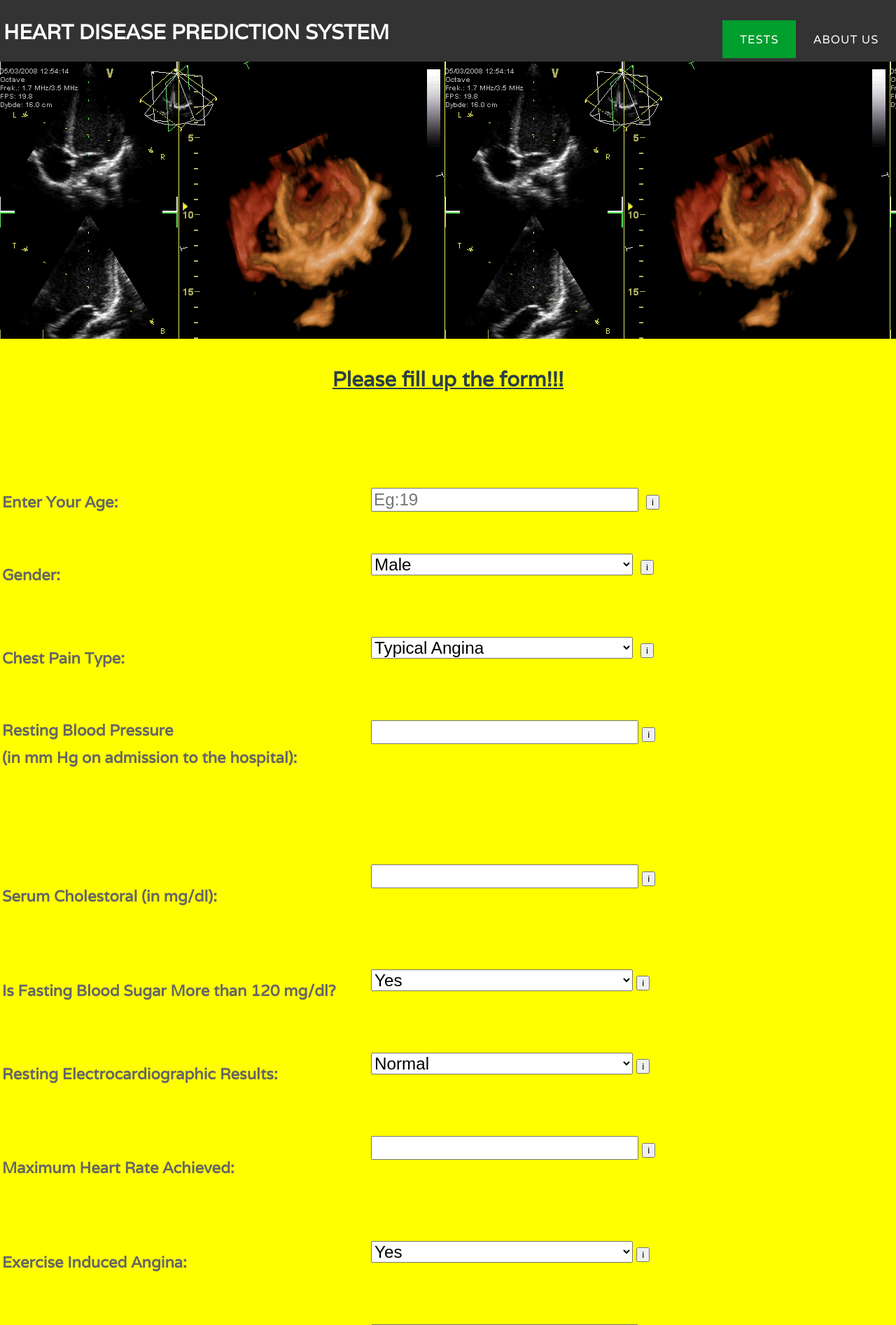
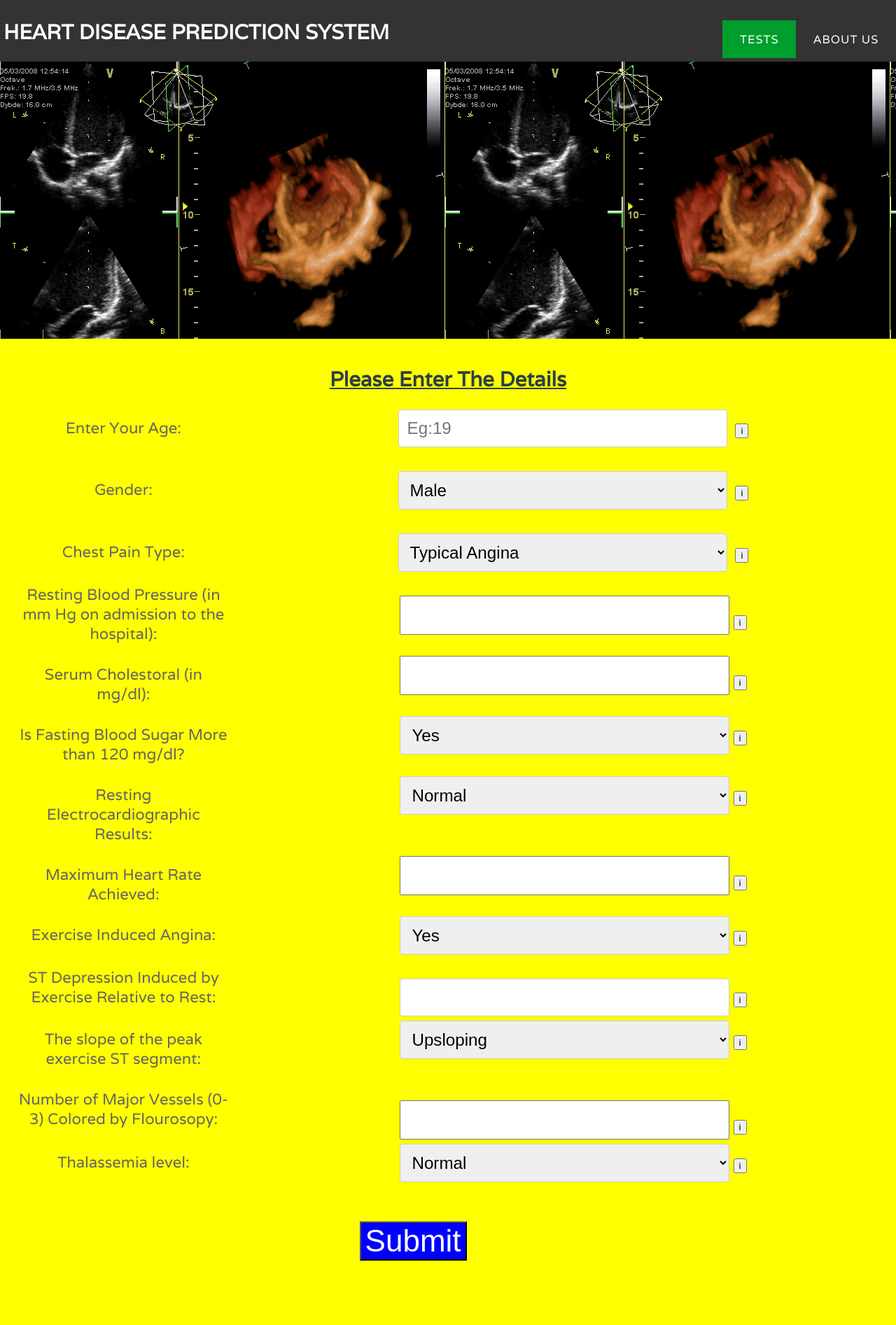
Before and after one commit to somerongit/HEART-DISEASE-PREDICTION-SYSTEM, a Flask app: page /test in a window 1280 px wide. Shown: the top 1893 px of the page at 70% size. Run offline with Flask 2, Linux system fonts and the light colour scheme; parts of the project's set-up code (start-up, migrations or seed data) failed here and were passed over.

Commit message:
Someron : UI update...

```diff
--- a/templates/SAT.html
+++ b/templates/SAT.html
@@ -80,6 +80,71 @@
 				opacity: 1;
 			}
 		}
+
+		* {
+			box-sizing: border-box;
+		}
+
+		input[type=text],
+		select,
+		textarea {
+			width: 100%;
+			padding: 12px;
+			border: 1px solid #ccc;
+			border-radius: 4px;
+			resize: vertical;
+		}
+
+		label {
+			padding: 12px 12px 12px 0;
+			display: inline-block;
+		}
+
+		input[type=submit] {
+			background-color: #4CAF50;
+			color: white;
+			padding: 12px 20px;
+			border: none;
+			border-radius: 4px;
+			cursor: pointer;
+			float: right;
+		}
+
+		input[type=submit]:hover {
+			background-color: #45a049;
+		}
+
+
+
+		.col-25 {
+			float: left;
+			width: 25%;
+			margin-top: 6px;
+		}
+
+		.col-75 {
+			float: left;
+			width: 75%;
+			margin-top: 6px;
+		}
+
+		/* Clear floats after the columns */
+		.row:after {
+			content: "";
+			display: table;
+			clear: both;
+		}
+
+		/* Responsive layout - when the screen is less than 600px wide, make the two columns stack on top of each other instead of next to each other */
+		@media screen and (max-width: 600px) {
+
+			.col-25,
+			.col-75,
+			input[type=submit] {
+				width: 100%;
+				margin-top: 0;
+			}
+		}
 	</style>
 
 
@@ -87,11 +152,11 @@
 
 <body style=" background-color: #FFFF00">
 
-	<!--
+
 	<audio loop autoplay>
 		<source src="{{ url_for('static', filename='audio.mp3') }}" type="audio/mp3">
 	</audio>
--->
+
 
 	<div id="wrapper">
 		<div id="header-wrapper">
@@ -125,43 +190,49 @@
 	{% endwith %}
 	<div align="center">
 		<br><br>
-		<h1><strong><u>Please fill up the form!!!</u></strong></h1>
-		<form id="assessment-form" method="post" style="font-size: 1.5em;">
-			<table>
-				<tr>
-					<td><br><br><br>
-						<b>Enter Your Age:</b>
-					</td>
+		<h1><strong><u>Please Enter The Details</u></strong></h1><br>
+<div class="container" style="padding-left: 2%;">
+		<form id="assessment-form" method="post" style="font-size: 1.5em">
+			<div class="row">
+				<div class="col-25">
+					<label>Enter Your Age:</label></div>
 
-					<td>
-						<input name="age" type="text" id="age" placeholder="Eg:19"
-							style="width:50%;font-size: 1.1em;margin-top:18%" required>
+
+
+				<div class="col-75">
+					<input name="age" type="text" id="age" placeholder="Eg:19" style="margin-left: 2%;width:50%;font-size: 1.1em;"
+						required>
 					&nbsp<button class="popup" onclick="myFunction()">i
 						<span class="popuptext" id="myPopup" style="font-size: 1.5em;">Age is critical
-								Factor!</span></button><br><br><br>
-					</td>
-				</tr>
-				<tr>
-					<td>
-						<b for="sex">Gender:</b>
-					</td>
-					<td>
-						<select id="sex" name="sex" style="width:50%;font-size: 1.1em;" required>
+							Factor!</span></button>
+				</div>
+			</div>
+
+
+			<div class="row">
+				<br>
+				<div class="col-25">
+					<label for="sex">Gender:</label></div>
+
+				<div class="col-75">
+					<select id="sex" name="sex" style="margin-left: 2%;width:50%;font-size: 1.1em" required>
 						<option value="1"> Male</option><br>
 						<option value="0"> Female</option><br>
 					</select>
 					&nbsp<button class="popup" onclick="myFunction1()">i
 						<span class="popuptext" id="myPopup1" style="font-size: 1.5em;">Gender is critical
-								Factor!</span></button><br><br>
-					</td>
-				</tr>
-				<tr>
-					<td><br><br>
-						<b for="cp">Chest Pain Type:</b>
-					</td>
+							Factor!</span></button></div>
+			</div>
 
-					<td><br><br>
-						<select id="cp" name="cp" style="width:50%;font-size: 1.1em;" required>
+
+
+			<div class="row">
+				<br>
+				<div class="col-25">
+					<label for="cp">Chest Pain Type:</label></div>
+
+				<div class="col-75">
+					<select id="cp" name="cp" style="margin-left: 2%;width:50%;font-size: 1.1em" required>
 						<option value="0"> Typical Angina<br>
 						<option value="1"> Atypical Angina<br>
 						<option value="2"> Non-Anginal Pain <br>
@@ -169,158 +240,184 @@
 					</select>
 					&nbsp<button class="popup" onclick="myFunction2()">i
 						<span class="popuptext" id="myPopup2" style="font-size: 1.5em;">Gender is critical
-								Factor!</span></button><br><br>
-					</td>
-				</tr>
-				<tr>
-					<td>
-						<b>
-							<p for="trestbps">Resting Blood Pressure<br>
-								(in mm Hg on admission to the hospital):</p>
-						</b>
-					</td>
+							Factor!</span></button></div>
+			</div>
 
-					<td>
-						<br><br>
-						<input type="number" name="trestbps" id="trestbps" style="width:50%;font-size: 1.1em;"
+
+
+
+			<div class="row">
+				<div class="col-25">
+					<label for="trestbps">Resting Blood Pressure
+						(in mm Hg on admission to the hospital):
+					</label></div>
+		<br>
+				<div class="col-75">
+					<input type="number" name="trestbps" id="trestbps" style="margin-left: 2%;width:50%;font-size: 2em;"
 						required>&nbsp<button class="popup" onclick="myFunction3()">i
 						<span class="popuptext" id="myPopup3" style="font-size: 1.5em;">Gender is critical
-									Factor!</span></button><br><br><br><br><br>
-					</td>
-				</tr>
-				<tr>
-					<td>
-						<b for="chol">Serum Cholestoral (in mg/dl):</b>
-					</td>
+							Factor!</span></button></div>
+			</div>
 
-					<td>
-						<br><br>
-						<input type="number" name="chol" id="chol" style="width:50%;font-size: 1.1em;"
-							required>&nbsp<button class="popup" onclick="myFunction4()">i
+
+
+
+			<div class="row">
+				<div class="col-25">
+					<label for="chol">Serum Cholestoral (in mg/dl):</label></div>
+
+
+
+				<div class="col-75">
+					<input type="number" name="chol" id="chol" style="margin-left: 2%;width:50%;font-size: 2em;" required>&nbsp<button
+						class="popup" onclick="myFunction4()">i
 						<span class="popuptext" id="myPopup4" style="font-size: 1.5em;">Gender is critical
-									Factor!</span></button><br><br><br><br><br>
-					</td>
-				</tr>
-				<tr>
-					<td>
-						<b for="fbs">Is Fasting Blood Sugar More than 120 mg/dl?</b>
-					</td>
+							Factor!</span></button></div>
+			</div>
 
-					<td>
-						<select name="fbs" id="fbs" style="width:50%;font-size: 1.1em;">
-							<option value="1"> Yes</option><br>
-							<option value="0"> No</option><br><br><br>
+
+
+
+			<div class="row">
+				<div class="col-25">
+					<label for="fbs">Is Fasting Blood Sugar More than 120 mg/dl?</label></div>
+
+
+				<div class="col-75">
+					<select name="fbs" id="fbs" style="margin-left: 2%;width:50%;font-size: 1.1em;">
+						<option value="1"> Yes</option>
+						<option value="0"> No</option>
 					</select>&nbsp<button class="popup" onclick="myFunction5()">i
 						<span class="popuptext" id="myPopup5" style="font-size: 1.5em;">Gender is critical
-								Factor!</span></button><br><br>
-					</td>
-				</tr>
+							Factor!</span></button></div>
+			</div>
 
-				<tr>
-					<td>
-						<br><br>
-						<b for="restecg">Resting Electrocardiographic Results:</b>
 
-					<td>
-						<br><br>
-						<select name="restecg" id="restecg" style="width:50%;font-size: 1.1em;" required>
+			<div class="row">
+				<div class="col-25">
+					<label for="restecg">Resting Electrocardiographic Results:</label></div>
+
+
+				<div class="col-75">
+					<select name="restecg" id="restecg" style="margin-left: 2%;width:50%;font-size: 1.1em;" required>
 						<option value="0"> Normal<br>
 						<option value="1"> Having ST-T Wave Abnormality</option><br>
 						<option value="2"> Showing Probable or Definite Left Ventricular Hypertrophy by Estes'
-								Criteria</option><br><br><br>
+							Criteria</option>
 					</select>&nbsp<button class="popup" onclick="myFunction6()">i
 						<span class="popuptext" id="myPopup6" style="font-size: 1.5em;">Gender is critical
-								Factor!</span></button><br><br>
-					</td>
-				</tr>
-				<tr>
-					<td>
-						<b for="thalach">Maximum Heart Rate Achieved:</b>
-					</td>
+							Factor!</span></button></div>
+			</div>
 
-					<td>
-						<br><br>
-						<input type="number" id="thalach" name="thalach" style="width:50%;font-size: 1.1em;"
+
+
+
+			<div class="row">
+				<div class="col-25">
+					<label for="thalach">Maximum Heart Rate Achieved:</label></div>
+
+
+
+				<div class="col-75">
+					<input type="number" id="thalach" name="thalach" style="margin-left: 2%;width:50%;font-size: 2em;"
 						required>&nbsp<button class="popup" onclick="myFunction7()">i
 						<span class="popuptext" id="myPopup7" style="font-size: 1.5em;">Gender is critical
-									Factor!</span></button><br><br><br><br><br>
-					</td>
-				</tr>
-				<tr>
-					<td>
-						<b for="exang">Exercise Induced Angina:</b>
-					</td>
+							Factor!</span></button></div>
+			</div>
 
-					<td>
-						<select name="exang" id="exang" style="width:50%;font-size: 1.1em;" required>
-							<option value="1"> Yes</option><br>
-							<option value="0"> No</option><br><br><br>
+
+
+
+			<div class="row">
+				<div class="col-25">
+					<label for="exang">Exercise Induced Angina:</label></div>
+
+
+				<div class="col-75">
+					<select name="exang" id="exang" style="margin-left: 2%;width:50%;font-size: 1.1em;" required>
+						<option value="1"> Yes</option>
+						<option value="0"> No</option>
 					</select>&nbsp<button class="popup" onclick="myFunction8()">i
 						<span class="popuptext" id="myPopup8" style="font-size: 1.5em;">Gender is critical
-								Factor!</span></button><br><br>
-					</td>
-				</tr>
-				<tr>
-					<td>
-						<b for="oldpeak">ST Depression Induced by Exercise Relative to Rest:</b>
-					</td>
+							Factor!</span></button></div>
+			</div>
 
-					<td>
-						<br><br>
-						<input name="oldpeak" id="oldpeak" type="text" style="width:50%;font-size: 1.1em;"
+
+
+
+			<div class="row">
+				<div class="col-25">
+					<label for="oldpeak">ST Depression Induced by Exercise Relative to Rest:</label></div>
+
+
+		<br>
+				<div class="col-75">
+					<input name="oldpeak" id="oldpeak" type="text" style="margin-left: 2%;width:50%;font-size: 1.1em;"
 						required>&nbsp<button class="popup" onclick="myFunction9()">i
 						<span class="popuptext" id="myPopup9" style="font-size: 1.5em;">Gender is critical
-									Factor!</span></button><br><br><br><br><br>
-					</td>
-				</tr>
-				<tr>
-					<td>
-						<b for="slope">The slope of the peak exercise ST segment:</b>
-					</td>
+							Factor!</span></button></div>
+			</div>
 
-					<td>
-						<select name="slope" id="slope" style="width:50%;font-size: 1.1em;" required>
-							<option value="0"> Upsloping</option><br>
-							<option value="1"> Flat</option><br>
-							<option value="2"> Downsloping </option><br><br><br>
+
+
+
+			<div class="row">
+				<div class="col-25">
+					<label for="slope">The slope of the peak exercise ST segment:</label></div>
+
+
+				<div class="col-75">
+					<select name="slope" id="slope" style="margin-left: 2%;width:50%;font-size: 1.1em;" required>
+						<option value="0"> Upsloping</option>
+						<option value="1"> Flat</option>
+						<option value="2"> Downsloping </option>
 					</select>&nbsp<button class="popup" onclick="myFunction10()">i
 						<span class="popuptext" id="myPopup10" style="font-size: 1.5em;">Gender is critical
-								Factor!</span></button><br><br>
-					</td>
-				</tr>
-				<tr>
-					<td>
-						<b for="ca">Number of Major Vessels (0-3) Colored by Flourosopy:</b>
-					</td>
+							Factor!</span></button></div>
+			</div>
 
-					<td>
-						<br><br>
-						<input type="number" name="ca" id="ca" placeholder="Eg:0,1,2 or 3"
-							style="width:50%;font-size: 1.1em;" required>&nbsp<button class="popup" onclick="myFunction11()">i
+
+
+
+			<div class="row">
+				<div class="col-25">
+					<label for="ca">Number of Major Vessels (0-3) Colored by Flourosopy:</label></div>
+
+
+		<br>
+				<div class="col-75">
+					<input type="number" name="ca" id="ca"
+						style="margin-left: 2%;width:50%;font-size: 2em;" required>&nbsp<button class="popup"
+						onclick="myFunction11()">i
 						<span class="popuptext" id="myPopup11" style="font-size: 1.5em;">Gender is critical
-									Factor!</span></button><br><br><br><br><br>
-					</td>
-				</tr>
-				<tr>
-					<td>
-						<b for="thal">Thalassemia level:</b>
+							Factor!</span></button></div>
+			</div>
 
-					<td>
-						<select name="thal" id="thal" style="width:50%;font-size: 1.1em;">
-							<option value="1"> Normal</option><br>
-							<option value="2"> Fixed Defect</option> <br>
-							<option value="3"> Reversable Defect</option><br><br><br>
+
+
+
+			<div class="row">
+				<div class="col-25">
+					<label for="thal">Thalassemia level:</label></div>
+
+				<div class="col-75">
+					<select name="thal" id="thal" style="margin-left: 2%;width:50%;font-size: 1.1em;">
+						<option value="1"> Normal</option>
+						<option value="2"> Fixed Defect</option>
+						<option value="3"> Reversable Defect</option>
 					</select>&nbsp<button class="popup" onclick="myFunction12()">i
 						<span class="popuptext" id="myPopup12" style="font-size: 1.5em;">Gender is critical
-								Factor!</span></button><br><br>
-					</td>
-				</tr>
+							Factor!</span></button></div>
+			</div>
 
-			</table>
-			<br><br><br>
-			<button type="submit" style="font-size: 2em; background-color: #0000FF; color: #FFFFFF">Submit</button>
+
+
+		<br><br>
+			<button type="submit" style="margin-left: -10%;font-size: 2em; background-color: #0000FF; color: #FFFFFF" >Submit</button>
+
+
 		</form>
-
+	</div>
 
 	</div>
 	</div>
@@ -350,7 +447,7 @@
 		function myFunction3() {
 			var popup = document.getElementById("myPopup3");
 			popup.classList.toggle("show");
-		}function myFunction4() {
+		} function myFunction4() {
 			var popup = document.getElementById("myPopup4");
 			popup.classList.toggle("show");
 		}
--- a/templates/index.html
+++ b/templates/index.html
@@ -119,7 +119,7 @@
 		</div>
 	</div>
 	<div class="container" align="center" style="color: #FFFFFF">
-		<p style="margin-top: 10%">&copy; All rights reserved by Group-66@2020 | Devoloped by Group 66 under
+		<p style="margin-top: 3%">&copy; All rights reserved by Group-66@2020 | Devoloped by Group 66 under
 			Arunabha Tarafdar | 2020 </p>
 	</div>
 
```
Lines whose indentation alone changed are shown as unchanged.
